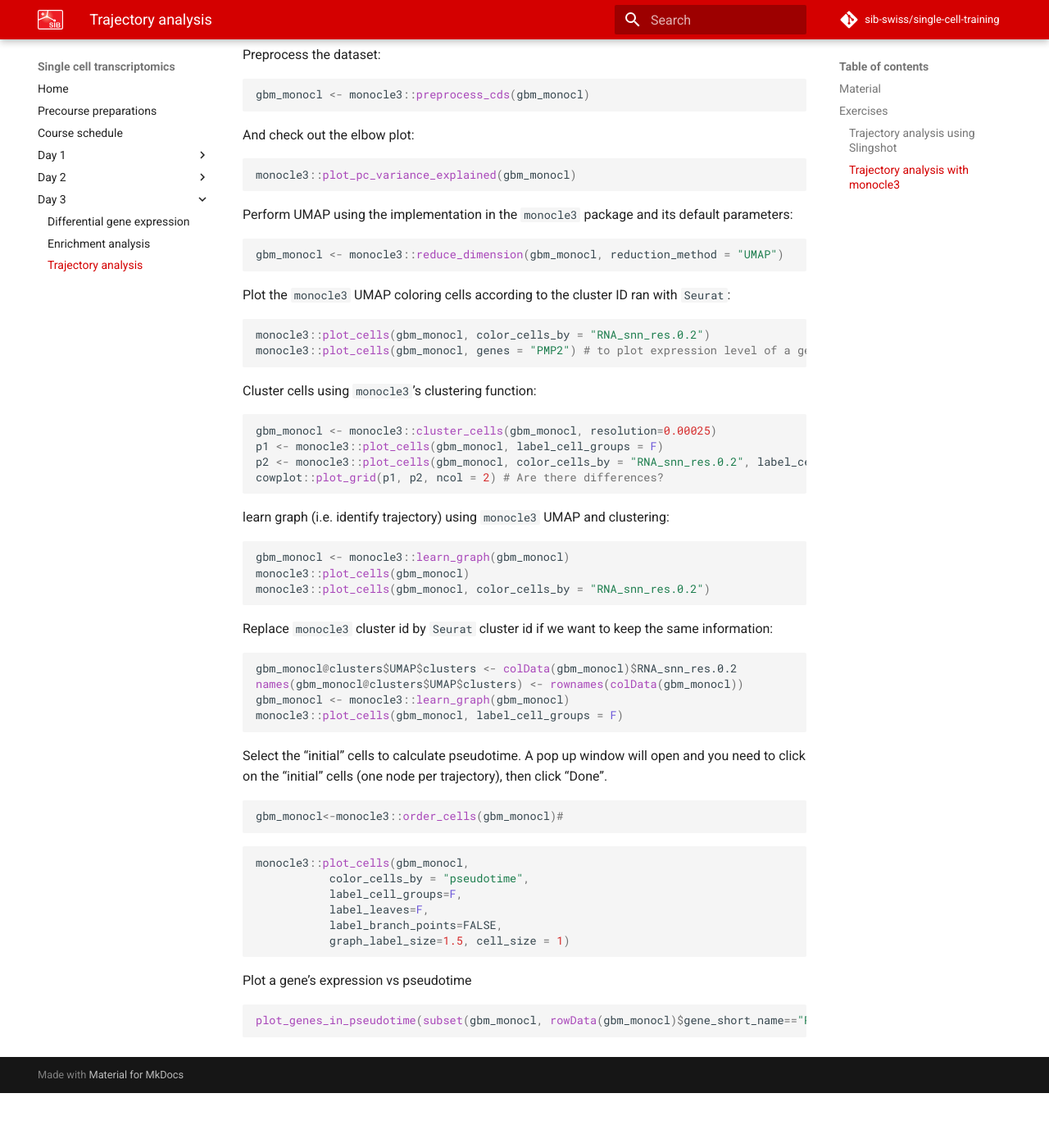
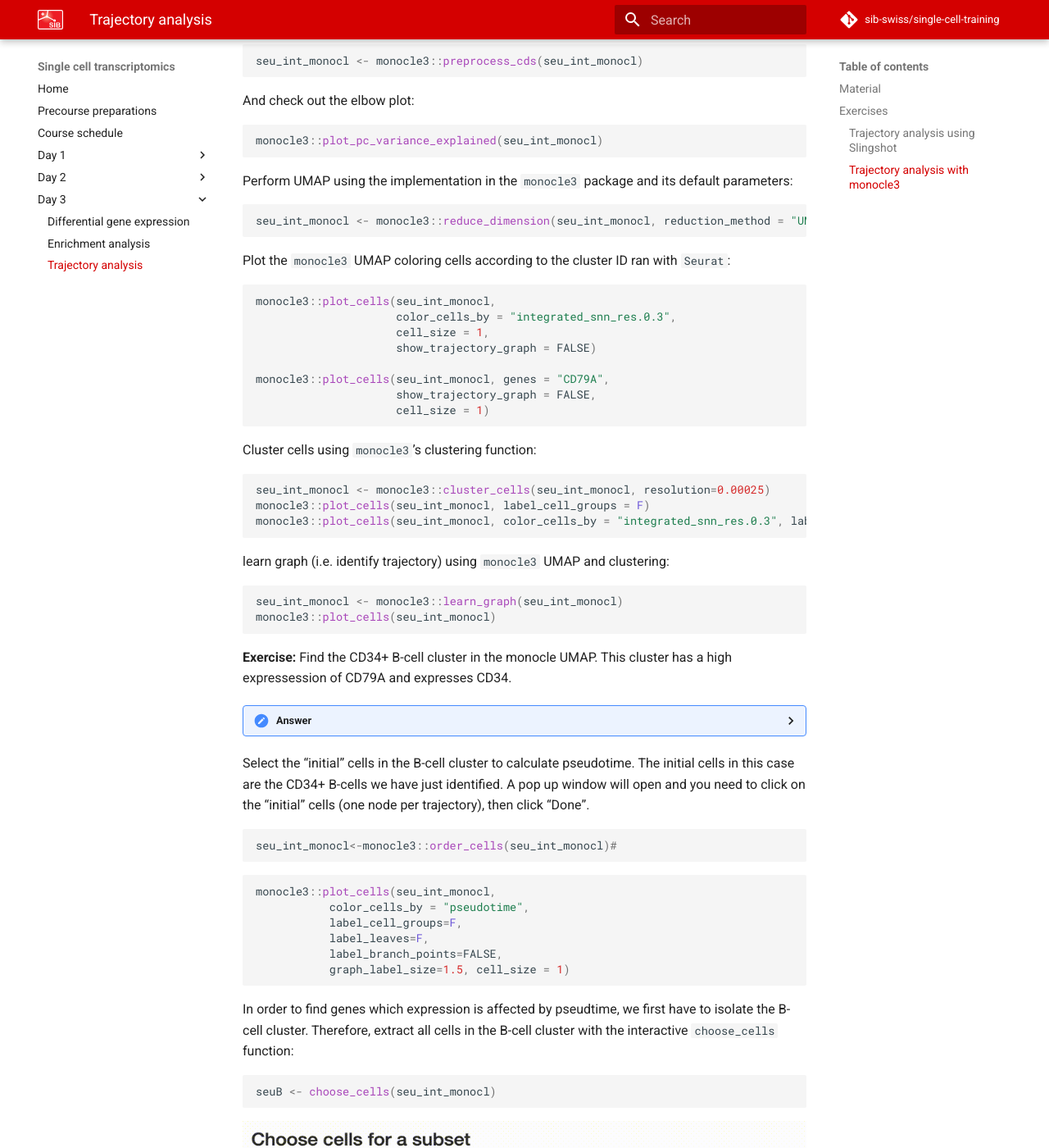
Before and after one commit to sib-swiss/single-cell-training, an MkDocs documentation site: the page built from docs/day3/trajectory_analysis.md, in a window 1280 px wide and 1400 px high, scrolled down 6027 px. Shown: the whole window at 82% size. Built offline with MkDocs 1.6.1 and Material for MkDocs 9.7.7, drawn with Linux system fonts in a browser that asks for light colours; comment, search, counter and statistics services are not loaded; the version menu is left out; before the commit the page ends 7360 px from its top, so only the background shows below that; some of the changed text lies outside the part shown.

Commit message:
major changes

````diff
--- a/docs/day3/trajectory_analysis.md
+++ b/docs/day3/trajectory_analysis.md
@@ -305,12 +305,10 @@ gc()
 
 ### Trajectory analysis with `monocle3`
 
-> :fontawesome-solid-ribbon: This part uses the `gbm` dataset
-
-This part showcases how you can use `monocle3` to perform a trajectory analysis. First load the `gbm` dataset:
+This part showcases how you can use `monocle3` to perform a trajectory analysis. First load the `seu_int` dataset:
 
 ```R
-gbm <- readRDS("gbm_day3.rds")
+seu_int <- readRDS("seu_int_day3.rds")
 ```
 
 Load the required package into your environment:
@@ -322,12 +320,12 @@ library(monocle3)
 Generate a `monocle3` object (with class `cell_data_set`) from our `Seurat` object:
 
 ```R
-feature_names <- as.data.frame(rownames(gbm))
-rownames(feature_names) <- rownames(gbm)
+feature_names <- as.data.frame(rownames(seu_int))
+rownames(feature_names) <- rownames(seu_int)
 colnames(feature_names) <- "gene_short_name"
-gbm_monocl <- monocle3::new_cell_data_set(gbm@assays$RNA@counts,
-                              cell_metadata = gbm@meta.data,
-                              gene_metadata = feature_names)
+seu_int_monocl <- monocle3::new_cell_data_set(seu_int@assays$RNA@counts,
+                                              cell_metadata = seu_int@meta.data,
+                                              gene_metadata = feature_names)
 ```
 
 We pre-process the newly created object. What does it involve? Check:
@@ -339,62 +337,78 @@ We pre-process the newly created object. What does it involve? Check:
 Preprocess the dataset:
 
 ```R
-gbm_monocl <- monocle3::preprocess_cds(gbm_monocl)
+seu_int_monocl <- monocle3::preprocess_cds(seu_int_monocl)
 ```
 
 And check out the elbow plot:
 
 ```R
-monocle3::plot_pc_variance_explained(gbm_monocl)
+monocle3::plot_pc_variance_explained(seu_int_monocl)
 ```
 
 Perform UMAP using the implementation in the `monocle3` package and its default parameters:
 
 ```R
-gbm_monocl <- monocle3::reduce_dimension(gbm_monocl, reduction_method = "UMAP")
+seu_int_monocl <- monocle3::reduce_dimension(seu_int_monocl, reduction_method = "UMAP")
 ```
 
 Plot the `monocle3` UMAP coloring cells according to the cluster ID ran with `Seurat`:
 
 ```R
-monocle3::plot_cells(gbm_monocl, color_cells_by = "RNA_snn_res.0.2")
-monocle3::plot_cells(gbm_monocl, genes = "PMP2") # to plot expression level of a gene
+monocle3::plot_cells(seu_int_monocl,
+                     color_cells_by = "integrated_snn_res.0.3",
+                     cell_size = 1,
+                     show_trajectory_graph = FALSE)
+
+monocle3::plot_cells(seu_int_monocl, genes = "CD79A",
+                     show_trajectory_graph = FALSE,
+                     cell_size = 1)
+
 ```
 
 Cluster cells using `monocle3`'s clustering function:
 
 ```R
-gbm_monocl <- monocle3::cluster_cells(gbm_monocl, resolution=0.00025)
-p1 <- monocle3::plot_cells(gbm_monocl, label_cell_groups = F)
-p2 <- monocle3::plot_cells(gbm_monocl, color_cells_by = "RNA_snn_res.0.2", label_cell_groups = F)
-cowplot::plot_grid(p1, p2, ncol = 2) # Are there differences?
+seu_int_monocl <- monocle3::cluster_cells(seu_int_monocl, resolution=0.00025)
+monocle3::plot_cells(seu_int_monocl, label_cell_groups = F)
+monocle3::plot_cells(seu_int_monocl, color_cells_by = "integrated_snn_res.0.3", label_cell_groups = F)
+
 ```
 
 learn graph (i.e. identify trajectory) using `monocle3` UMAP and clustering:
 
 ```R
-gbm_monocl <- monocle3::learn_graph(gbm_monocl)
-monocle3::plot_cells(gbm_monocl)
-monocle3::plot_cells(gbm_monocl, color_cells_by = "RNA_snn_res.0.2")
+seu_int_monocl <- monocle3::learn_graph(seu_int_monocl)
+monocle3::plot_cells(seu_int_monocl)
 ```
 
-Replace `monocle3` cluster id by `Seurat` cluster id if we want to keep the same information:
+**Exercise:** Find the CD34+ B-cell cluster in the monocle UMAP. This cluster has a high expressession of CD79A and expresses CD34.
+
+??? done "Answer"
+    ```R
+    monocle3::plot_cells(seu_int_monocl, genes = c("CD79A", "CD34"),
+                     show_trajectory_graph = FALSE,
+                     cell_size = 0.7)
+    ```
+
+    Returns:
+
+    <figure>
+     <img src="../../assets/images/umap_bcell_cd34plus.png" width="800"/>
+    </figure>
+
+    Cluster 13 has both a high expression of CD79A and CD34.
+
+
+
+Select the "initial" cells in the B-cell cluster to calculate pseudotime. The initial cells in this case are the CD34+ B-cells we have just identified. A pop up window will open and you need to click on the "initial" cells (one node per trajectory), then click "Done".
 
 ```R
-gbm_monocl@clusters$UMAP$clusters <- colData(gbm_monocl)$RNA_snn_res.0.2
-names(gbm_monocl@clusters$UMAP$clusters) <- rownames(colData(gbm_monocl))
-gbm_monocl <- monocle3::learn_graph(gbm_monocl)
-monocle3::plot_cells(gbm_monocl, label_cell_groups = F)
-```
-
-Select the "initial" cells to calculate pseudotime. A pop up window will open and you need to click on the "initial" cells (one node per trajectory), then click "Done".
-
-```R
-gbm_monocl<-monocle3::order_cells(gbm_monocl)#
+seu_int_monocl<-monocle3::order_cells(seu_int_monocl)#
 ```
 
 ```R
-monocle3::plot_cells(gbm_monocl,
+monocle3::plot_cells(seu_int_monocl,
            color_cells_by = "pseudotime",
            label_cell_groups=F,
            label_leaves=F,
@@ -402,8 +416,59 @@ monocle3::plot_cells(gbm_monocl,
            graph_label_size=1.5, cell_size = 1)
 ```
 
+In order to find genes which expression is affected by pseudtime, we first have to isolate the B-cell cluster. Therefore, extract all cells in the B-cell cluster with the interactive `choose_cells` function:
+
+```R
+seuB <- choose_cells(seu_int_monocl)
+```
+
+<figure>
+  <img src="../../assets/images/choose_cells.gif" width="800"/>
+</figure>
+
+Check whether you have selected the right cells:
+
+```R
+plot_cells(seuB, show_trajectory_graph = FALSE, cell_size = 1)
+```
+
+Now we can use the cells in this trajectory to test which genes are affected by the trajectory:
+
+```R
+pr_test <- graph_test(seuB,
+                      cores=4,
+                      neighbor_graph = "principal_graph")
+# order by test statistic
+pr_test <- pr_test[order(pr_test$morans_test_statistic,
+                         decreasing = TRUE),]
+View(pr_test)
+```
+
+There are some interesting genes in there, for example related to cell cycling (MKI67, CKS2), related to B-cell development (CD34, MS4A1) and immunoglobulins (IGLL1 and IGLL5). We can plot those in the UMAP:
+
+```R
+goi <- c("CD34", "MS4A1", "IGLL1", "IGLL5",
+         "MKI67", "CKS2")
+plot_cells(seuB, label_cell_groups=FALSE, genes = goi,
+           show_trajectory_graph=FALSE, cell_size = 1)
+```
+
+But also against pseudotime:
+
+```R
+seuB@colData$monocle_cluster <- clusters(seuB)
+
+plot_genes_in_pseudotime(subset(seuB,
+                                rowData(seuB)$gene_short_name %in% goi),
+                         min_expr=0.5, color_cells_by = "monocle_cluster")
+```
+
 Plot a gene's expression vs pseudotime
 
 ```R
-plot_genes_in_pseudotime(subset(gbm_monocl, rowData(gbm_monocl)$gene_short_name=="PMP2"))
+plot_genes_in_pseudotime(subset(seu_int_monocl, rowData(seu_int_monocl)$gene_short_name=="PMP2"))
 ```
+
+<figure>
+  <img src="../../assets/images/exp_pseudotime.png" width="500"/>
+</figure>
````
Also changed, not shown: docs/day1/quality_control.md (+1 -1 lines), docs/day2/cell_annotation.md (+21 -2 lines), docs/day3/differential_gene_expression.md (+72 -67 lines), docs/day3/enrichment_analysis.md (+19 -52 lines), docs/assets/images/choose_cells.gif (added), docs/assets/images/exp_pseudotime.png (added), docs/assets/images/umap_bcell_cd34plus.png (added), docs/assets/images/violinplot_CD8_CD4.png (added), 4 other files.
